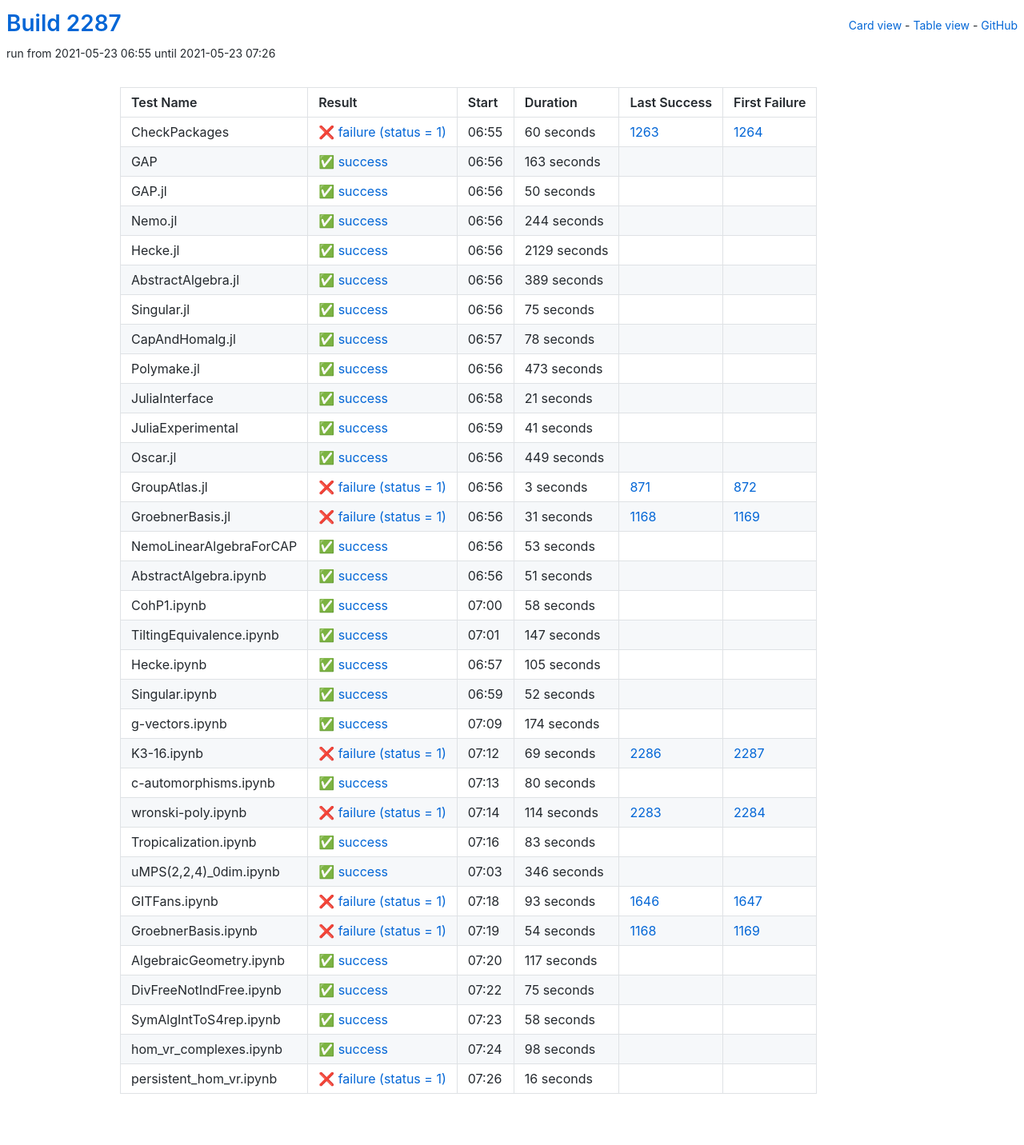
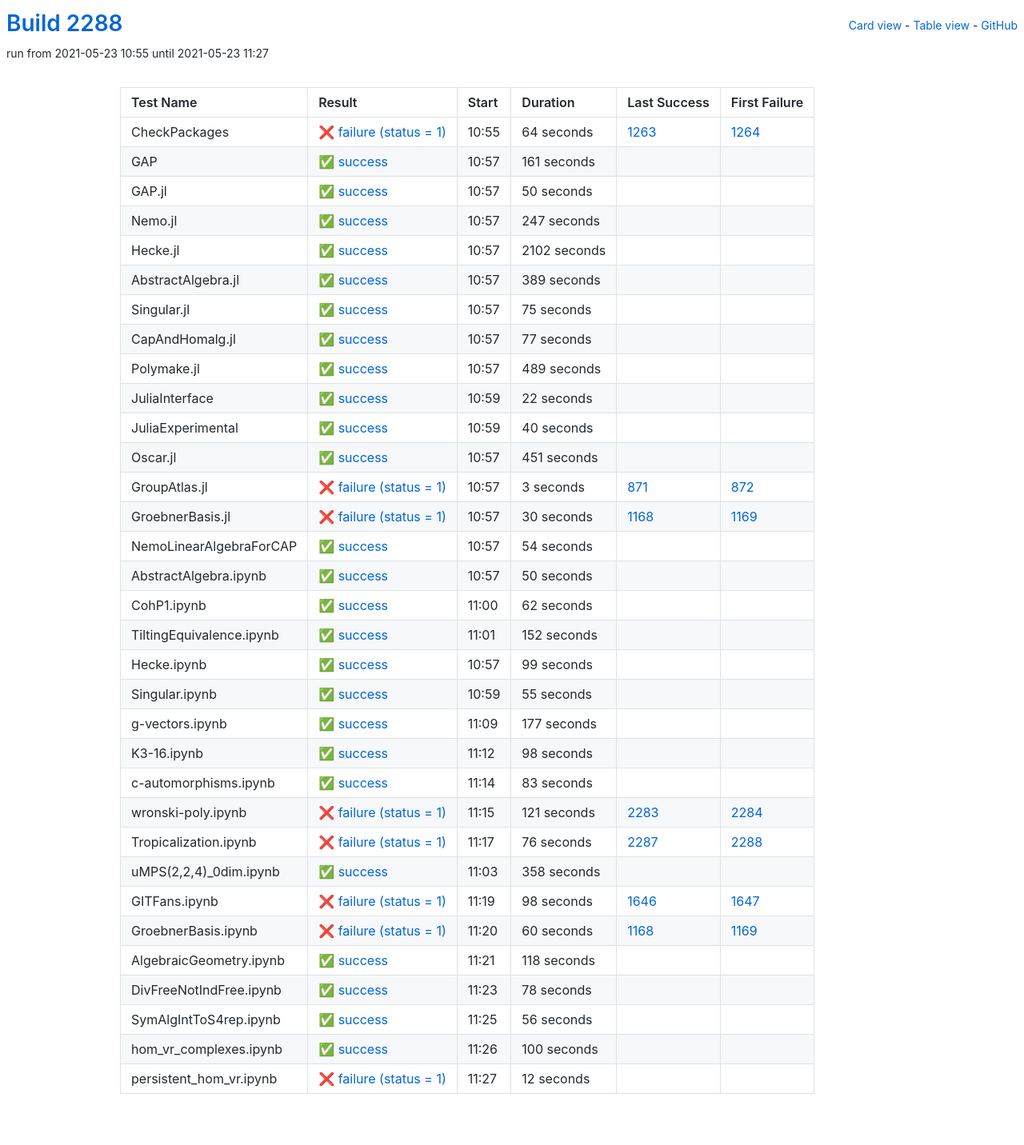
Before and after one commit to oscar-system/oscar-ci-status-stable, a Jekyll site: the page built from table.html, in a window 1280 px wide. Shown: the whole page at 80% size. Built offline with Jekyll 4.4.1, drawn with Linux system fonts in a browser that asks for light colours.

Commit message:
Build #2288

```diff
--- a/_data/ci.yml
+++ b/_data/ci.yml
@@ -1,6 +1,6 @@
 ---
-build: 2287
-build_url: https://oscarci.mathematik.uni-kl.de/job/oscar-stable/2287/
+build: 2288
+build_url: https://oscarci.mathematik.uni-kl.de/job/oscar-stable/2288/
 job: oscar-stable
 organization: oscar-system
 repo: oscar-ci-status-stable
@@ -8,32 +8,32 @@ repourl: https://github.com/oscar-system/oscar-ci-status-stable
 tests:
 - name: CheckPackages
   id: checkpackages
-  log: https://oscarci.mathematik.uni-kl.de/job/oscar-stable/2287/artifact/logs/build-2287/CheckPackages.log
-  start: 2021-05-23 06:55
+  log: https://oscarci.mathematik.uni-kl.de/job/oscar-stable/2288/artifact/logs/build-2288/CheckPackages.log
+  start: 2021-05-23 10:55
   success: false
   exitcode: 1
   status: failure
-  duration: 60
+  duration: 64
   last_success: 1263
   last_success_url: https://oscarci.mathematik.uni-kl.de/job/oscar-stable/1263/
   first_failure: 1264
   first_failure_url: https://oscarci.mathematik.uni-kl.de/job/oscar-stable/1264/
 - name: GAP
   id: gap
-  log: https://oscarci.mathematik.uni-kl.de/job/oscar-stable/2287/artifact/logs/build-2287/GAP.log
-  start: 2021-05-23 06:56
+  log: https://oscarci.mathematik.uni-kl.de/job/oscar-stable/2288/artifact/logs/build-2288/GAP.log
+  start: 2021-05-23 10:57
   success: true
   exitcode: 0
   status: success
-  duration: 163
+  duration: 161
   last_success: false
   last_success_url:
   first_failure: false
   first_failure_url:
 - name: GAP.jl
   id: gap-jl
-  log: https://oscarci.mathematik.uni-kl.de/job/oscar-stable/2287/artifact/logs/build-2287/GAP.jl.log
-  start: 2021-05-23 06:56
+  log: https://oscarci.mathematik.uni-kl.de/job/oscar-stable/2288/artifact/logs/build-2288/GAP.jl.log
+  start: 2021-05-23 10:57
   success: true
   exitcode: 0
   status: success
@@ -44,32 +44,32 @@ tests:
   first_failure_url:
 - name: Nemo.jl
   id: nemo-jl
-  log: https://oscarci.mathematik.uni-kl.de/job/oscar-stable/2287/artifact/logs/build-2287/Nemo.jl.log
-  start: 2021-05-23 06:56
+  log: https://oscarci.mathematik.uni-kl.de/job/oscar-stable/2288/artifact/logs/build-2288/Nemo.jl.log
+  start: 2021-05-23 10:57
   success: true
   exitcode: 0
   status: success
-  duration: 244
+  duration: 247
   last_success: false
   last_success_url:
   first_failure: false
   first_failure_url:
 - name: Hecke.jl
   id: hecke-jl
-  log: https://oscarci.mathematik.uni-kl.de/job/oscar-stable/2287/artifact/logs/build-2287/Hecke.jl.log
-  start: 2021-05-23 06:56
+  log: https://oscarci.mathematik.uni-kl.de/job/oscar-stable/2288/artifact/logs/build-2288/Hecke.jl.log
+  start: 2021-05-23 10:57
   success: true
   exitcode: 0
   status: success
-  duration: 2129
+  duration: 2102
   last_success: false
   last_success_url:
   first_failure: false
   first_failure_url:
 - name: AbstractAlgebra.jl
   id: abstractalgebra-jl
-  log: https://oscarci.mathematik.uni-kl.de/job/oscar-stable/2287/artifact/logs/build-2287/AbstractAlgebra.jl.log
-  start: 2021-05-23 06:56
+  log: https://oscarci.mathematik.uni-kl.de/job/oscar-stable/2288/artifact/logs/build-2288/AbstractAlgebra.jl.log
+  start: 2021-05-23 10:57
   success: true
   exitcode: 0
   status: success
@@ -80,8 +80,8 @@ tests:
   first_failure_url:
 - name: Singular.jl
   id: singular-jl
-  log: https://oscarci.mathematik.uni-kl.de/job/oscar-stable/2287/artifact/logs/build-2287/Singular.jl.log
-  start: 2021-05-23 06:56
+  log: https://oscarci.mathematik.uni-kl.de/job/oscar-stable/2288/artifact/logs/build-2288/Singular.jl.log
+  start: 2021-05-23 10:57
   success: true
   exitcode: 0
   status: success
@@ -92,68 +92,68 @@ tests:
   first_failure_url:
 - name: CapAndHomalg.jl
   id: capandhomalg-jl
-  log: https://oscarci.mathematik.uni-kl.de/job/oscar-stable/2287/artifact/logs/build-2287/CapAndHomalg.jl.log
-  start: 2021-05-23 06:57
+  log: https://oscarci.mathematik.uni-kl.de/job/oscar-stable/2288/artifact/logs/build-2288/CapAndHomalg.jl.log
+  start: 2021-05-23 10:57
   success: true
   exitcode: 0
   status: success
-  duration: 78
+  duration: 77
   last_success: false
   last_success_url:
   first_failure: false
   first_failure_url:
 - name: Polymake.jl
   id: polymake-jl
-  log: https://oscarci.mathematik.uni-kl.de/job/oscar-stable/2287/artifact/logs/build-2287/Polymake.jl.log
-  start: 2021-05-23 06:56
+  log: https://oscarci.mathematik.uni-kl.de/job/oscar-stable/2288/artifact/logs/build-2288/Polymake.jl.log
+  start: 2021-05-23 10:57
   success: true
   exitcode: 0
   status: success
-  duration: 473
+  duration: 489
   last_success: false
   last_success_url:
   first_failure: false
   first_failure_url:
 - name: JuliaInterface
   id: juliainterface
-  log: https://oscarci.mathematik.uni-kl.de/job/oscar-stable/2287/artifact/logs/build-2287/JuliaInterface.log
-  start: 2021-05-23 06:58
+  log: https://oscarci.mathematik.uni-kl.de/job/oscar-stable/2288/artifact/logs/build-2288/JuliaInterface.log
+  start: 2021-05-23 10:59
   success: true
   exitcode: 0
   status: success
-  duration: 21
+  duration: 22
   last_success: false
   last_success_url:
   first_failure: false
   first_failure_url:
 - name: JuliaExperimental
   id: juliaexperimental
-  log: https://oscarci.mathematik.uni-kl.de/job/oscar-stable/2287/artifact/logs/build-2287/JuliaExperimental.log
-  start: 2021-05-23 06:59
+  log: https://oscarci.mathematik.uni-kl.de/job/oscar-stable/2288/artifact/logs/build-2288/JuliaExperimental.log
+  start: 2021-05-23 10:59
   success: true
   exitcode: 0
   status: success
-  duration: 41
+  duration: 40
   last_success: false
   last_success_url:
   first_failure: false
   first_failure_url:
 - name: Oscar.jl
   id: oscar-jl
-  log: https://oscarci.mathematik.uni-kl.de/job/oscar-stable/2287/artifact/logs/build-2287/Oscar.jl.log
-  start: 2021-05-23 06:56
+  log: https://oscarci.mathematik.uni-kl.de/job/oscar-stable/2288/artifact/logs/build-2288/Oscar.jl.log
+  start: 2021-05-23 10:57
   success: true
   exitcode: 0
   status: success
-  duration: 449
+  duration: 451
   last_success: false
   last_success_url:
   first_failure: false
   first_failure_url:
 - name: GroupAtlas.jl
   id: groupatlas-jl
-  log: https://oscarci.mathematik.uni-kl.de/job/oscar-stable/2287/artifact/logs/build-2287/GroupAtlas.jl.log
-  start: 2021-05-23 06:56
+  log: https://oscarci.mathematik.uni-kl.de/job/oscar-stable/2288/artifact/logs/build-2288/GroupAtlas.jl.log
+  start: 2021-05-23 10:57
   success: false
   exitcode: 1
   status: failure
@@ -164,140 +164,116 @@ tests:
   first_failure_url: https://oscarci.mathematik.uni-kl.de/job/oscar-stable/872/
 - name: GroebnerBasis.jl
   id: groebnerbasis-jl
-  log: https://oscarci.mathematik.uni-kl.de/job/oscar-stable/2287/artifact/logs/build-2287/GroebnerBasis.jl.log
-  start: 2021-05-23 06:56
+  log: https://oscarci.mathematik.uni-kl.de/job/oscar-stable/2288/artifact/logs/build-2288/GroebnerBasis.jl.log
+  start: 2021-05-23 10:57
   success: false
   exitcode: 1
   status: failure
-  duration: 31
+  duration: 30
   last_success: 1168
   last_success_url: https://oscarci.mathematik.uni-kl.de/job/oscar-stable/1168/
   first_failure: 1169
   first_failure_url: https://oscarci.mathematik.uni-kl.de/job/oscar-stable/1169/
 - name: NemoLinearAlgebraForCAP
   id: nemolinearalgebraforcap
-  log: https://oscarci.mathematik.uni-kl.de/job/oscar-stable/2287/artifact/logs/build-2287/NemoLinearAlgebraForCAP.log
-  start: 2021-05-23 06:56
+  log: https://oscarci.mathematik.uni-kl.de/job/oscar-stable/2288/artifact/logs/build-2288/NemoLinearAlgebraForCAP.log
+  start: 2021-05-23 10:57
   success: true
   exitcode: 0
   status: success
-  duration: 53
+  duration: 54
   last_success: false
   last_success_url:
   first_failure: false
   first_failure_url:
 - name: AbstractAlgebra.ipynb
   id: abstractalgebra-ipynb
-  log: https://oscarci.mathematik.uni-kl.de/job/oscar-stable/2287/artifact/logs/build-2287/AbstractAlgebra.ipynb.log
-  start: 2021-05-23 06:56
+  log: https://oscarci.mathematik.uni-kl.de/job/oscar-stable/2288/artifact/logs/build-2288/AbstractAlgebra.ipynb.log
+  start: 2021-05-23 10:57
   success: true
   exitcode: 0
   status: success
-  duration: 51
+  duration: 50
   last_success: false
   last_success_url:
   first_failure: false
   first_failure_url:
 - name: CohP1.ipynb
   id: cohp1-ipynb
-  log: https://oscarci.mathematik.uni-kl.de/job/oscar-stable/2287/artifact/logs/build-2287/CohP1.ipynb.log
-  start: 2021-05-23 07:00
+  log: https://oscarci.mathematik.uni-kl.de/job/oscar-stable/2288/artifact/logs/build-2288/CohP1.ipynb.log
+  start: 2021-05-23 11:00
   success: true
   exitcode: 0
   status: success
-  duration: 58
+  duration: 62
   last_success: false
   last_success_url:
   first_failure: false
   first_failure_url:
 - name: TiltingEquivalence.ipynb
   id: tiltingequivalence-ipynb
-  log: https://oscarci.mathematik.uni-kl.de/job/oscar-stable/2287/artifact/logs/build-2287/TiltingEquivalence.ipynb.log
-  start: 2021-05-23 07:01
+  log: https://oscarci.mathematik.uni-kl.de/job/oscar-stable/2288/artifact/logs/build-2288/TiltingEquivalence.ipynb.log
+  start: 2021-05-23 11:01
   success: true
   exitcode: 0
   status: success
-  duration: 147
+  duration: 152
   last_success: false
   last_success_url:
   first_failure: false
   first_failure_url:
 - name: Hecke.ipynb
   id: hecke-ipynb
-  log: https://oscarci.mathematik.uni-kl.de/job/oscar-stable/2287/artifact/logs/build-2287/Hecke.ipynb.log
-  start: 2021-05-23 06:57
+  log: https://oscarci.mathematik.uni-kl.de/job/oscar-stable/2288/artifact/logs/build-2288/Hecke.ipynb.log
+  start: 2021-05-23 10:57
   success: true
   exitcode: 0
   status: success
-  duration: 105
+  duration: 99
   last_success: false
   last_success_url:
   first_failure: false
   first_failure_url:
 - name: Singular.ipynb
   id: singular-ipynb
-  log: https://oscarci.mathematik.uni-kl.de/job/oscar-stable/2287/artifact/logs/build-2287/Singular.ipynb.log
-  start: 2021-05-23 06:59
+  log: https://oscarci.mathematik.uni-kl.de/job/oscar-stable/2288/artifact/logs/build-2288/Singular.ipynb.log
+  start: 2021-05-23 10:59
   success: true
   exitcode: 0
   status: success
-  duration: 52
+  duration: 55
   last_success: false
   last_success_url:
   first_failure: false
   first_failure_url:
 - name: g-vectors.ipynb
   id: g-vectors-ipynb
-  log: https://oscarci.mathematik.uni-kl.de/job/oscar-stable/2287/artifact/logs/build-2287/g-vectors.ipynb.log
-  start: 2021-05-23 07:09
+  log: https://oscarci.mathematik.uni-kl.de/job/oscar-stable/2288/artifact/logs/build-2288/g-vectors.ipynb.log
+  start: 2021-05-23 11:09
   success: true
   exitcode: 0
   status: success
-  duration: 174
+  duration: 177
   last_success: false
   last_success_url:
   first_failure: false
   first_failure_url:
 - name: K3-16.ipynb
   id: k3-16-ipynb
-  log: https://oscarci.mathematik.uni-kl.de/job/oscar-stable/2287/artifact/logs/build-2287/K3-16.ipynb.log
-  start: 2021-05-23 07:12
-  success: false
-  exitcode: 1
-  status: failure
-  duration: 69
-  last_success: 2286
-  last_success_url: https://oscarci.mathematik.uni-kl.de/job/oscar-stable/2286/
-  first_failure: 2287
-  first_failure_url: https://oscarci.mathematik.uni-kl.de/job/oscar-stable/2287/
-- name: c-automorphisms.ipynb
-  id: c-automorphisms-ipynb
-  log: https://oscarci.mathematik.uni-kl.de/job/oscar-stable/2287/artifact/logs/build-2287/c-automorphisms.ipynb.log
-  start: 2021-05-23 07:13
+  log: https://oscarci.mathematik.uni-kl.de/job/oscar-stable/2288/artifact/logs/build-2288/K3-16.ipynb.log
+  start: 2021-05-23 11:12
   success: true
   exitcode: 0
   status: success
-  duration: 80
+  duration: 98
   last_success: false
   last_success_url:
   first_failure: false
   first_failure_url:
-- name: wronski-poly.ipynb
-  id: wronski-poly-ipynb
-  log: https://oscarci.mathematik.uni-kl.de/job/oscar-stable/2287/artifact/logs/build-2287/wronski-poly.ipynb.log
-  start: 2021-05-23 07:14
-  success: false
-  exitcode: 1
-  status: failure
-  duration: 114
-  last_success: 2283
-  last_success_url: https://oscarci.mathematik.uni-kl.de/job/oscar-stable/2283/
-  first_failure: 2284
-  first_failure_url: https://oscarci.mathematik.uni-kl.de/job/oscar-stable/2284/
-- name: Tropicalization.ipynb
-  id: tropicalization-ipynb
-  log: https://oscarci.mathematik.uni-kl.de/job/oscar-stable/2287/artifact/logs/build-2287/Tropicalization.ipynb.log
-  start: 2021-05-23 07:16
+- name: c-automorphisms.ipynb
+  id: c-automorphisms-ipynb
+  log: https://oscarci.mathematik.uni-kl.de/job/oscar-stable/2288/artifact/logs/build-2288/c-automorphisms.ipynb.log
+  start: 2021-05-23 11:14
   success: true
   exitcode: 0
   status: success
@@ -306,98 +282,122 @@ tests:
   last_success_url:
   first_failure: false
   first_failure_url:
+- name: wronski-poly.ipynb
+  id: wronski-poly-ipynb
+  log: https://oscarci.mathematik.uni-kl.de/job/oscar-stable/2288/artifact/logs/build-2288/wronski-poly.ipynb.log
+  start: 2021-05-23 11:15
+  success: false
+  exitcode: 1
+  status: failure
+  duration: 121
+  last_success: 2283
+  last_success_url: https://oscarci.mathematik.uni-kl.de/job/oscar-stable/2283/
+  first_failure: 2284
+  first_failure_url: https://oscarci.mathematik.uni-kl.de/job/oscar-stable/2284/
+- name: Tropicalization.ipynb
+  id: tropicalization-ipynb
+  log: https://oscarci.mathematik.uni-kl.de/job/oscar-stable/2288/artifact/logs/build-2288/Tropicalization.ipynb.log
+  start: 2021-05-23 11:17
+  success: false
+  exitcode: 1
+  status: failure
+  duration: 76
+  last_success: 2287
+  last_success_url: https://oscarci.mathematik.uni-kl.de/job/oscar-stable/2287/
+  first_failure: 2288
+  first_failure_url: https://oscarci.mathematik.uni-kl.de/job/oscar-stable/2288/
 - name: uMPS(2,2,4)_0dim.ipynb
   id: umps-2-2-4-0dim-ipynb
-  log: https://oscarci.mathematik.uni-kl.de/job/oscar-stable/2287/artifact/logs/build-2287/uMPS-2-2-4-_0dim.ipynb.log
-  start: 2021-05-23 07:03
+  log: https://oscarci.mathematik.uni-kl.de/job/oscar-stable/2288/artifact/logs/build-2288/uMPS-2-2-4-_0dim.ipynb.log
+  start: 2021-05-23 11:03
   success: true
   exitcode: 0
   status: success
-  duration: 346
+  duration: 358
   last_success: false
   last_success_url:
   first_failure: false
   first_failure_url:
 - name: GITFans.ipynb
   id: gitfans-ipynb
-  log: https://oscarci.mathematik.uni-kl.de/job/oscar-stable/2287/artifact/logs/build-2287/GITFans.ipynb.log
-  start: 2021-05-23 07:18
+  log: https://oscarci.mathematik.uni-kl.de/job/oscar-stable/2288/artifact/logs/build-2288/GITFans.ipynb.log
+  start: 2021-05-23 11:19
   success: false
   exitcode: 1
   status: failure
-  duration: 93
+  duration: 98
   last_success: 1646
   last_success_url: https://oscarci.mathematik.uni-kl.de/job/oscar-stable/1646/
   first_failure: 1647
   first_failure_url: https://oscarci.mathematik.uni-kl.de/job/oscar-stable/1647/
 - name: GroebnerBasis.ipynb
   id: groebnerbasis-ipynb
-  log: https://oscarci.mathematik.uni-kl.de/job/oscar-stable/2287/artifact/logs/build-2287/GroebnerBasis.ipynb.log
-  start: 2021-05-23 07:19
+  log: https://oscarci.mathematik.uni-kl.de/job/oscar-stable/2288/artifact/logs/build-2288/GroebnerBasis.ipynb.log
+  start: 2021-05-23 11:20
   success: false
   exitcode: 1
   status: failure
-  duration: 54
+  duration: 60
   last_success: 1168
   last_success_url: https://oscarci.mathematik.uni-kl.de/job/oscar-stable/1168/
   first_failure: 1169
   first_failure_url: https://oscarci.mathematik.uni-kl.de/job/oscar-stable/1169/
 - name: AlgebraicGeometry.ipynb
   id: algebraicgeometry-ipynb
-  log: https://oscarci.mathematik.uni-kl.de/job/oscar-stable/2287/artifact/logs/build-2287/AlgebraicGeometry.ipynb.log
-  start: 2021-05-23 07:20
+  log: https://oscarci.mathematik.uni-kl.de/job/oscar-stable/2288/artifact/logs/build-2288/AlgebraicGeometry.ipynb.log
+  start: 2021-05-23 11:21
   success: true
   exitcode: 0
   status: success
-  duration: 117
+  duration: 118
   last_success: false
   last_success_url:
   first_failure: false
   first_failure_url:
 - name: DivFreeNotIndFree.ipynb
   id: divfreenotindfree-ipynb
-  log: https://oscarci.mathematik.uni-kl.de/job/oscar-stable/2287/artifact/logs/build-2287/DivFreeNotIndFree.ipynb.log
-  start: 2021-05-23 07:22
+  log: https://oscarci.mathematik.uni-kl.de/job/oscar-stable/2288/artifact/logs/build-2288/DivFreeNotIndFree.ipynb.log
+  start: 2021-05-23 11:23
   success: true
   exitcode: 0
   status: success
-  duration: 75
+  duration: 78
   last_success: false
   last_success_url:
   first_failure: false
   first_failure_url:
 - name: SymAlgIntToS4rep.ipynb
   id: symalginttos4rep-ipynb
-  log: https://oscarci.mathematik.uni-kl.de/job/oscar-stable/2287/artifact/logs/build-2287/SymAlgIntToS4rep.ipynb.log
-  start: 2021-05-23 07:23
+  log: https://oscarci.mathematik.uni-kl.de/job/oscar-stable/2288/artifact/logs/build-2288/SymAlgIntToS4rep.ipynb.log
+  start: 2021-05-23 11:25
   success: true
   exitcode: 0
   status: success
-  duration: 58
+  duration: 56
   last_success: false
   last_success_url:
   first_failure: false
   first_failure_url:
 - name: hom_vr_complexes.ipynb
   id: hom-vr-complexes-ipynb
-  log: https://oscarci.mathematik.uni-kl.de/job/oscar-stable/2287/artifact/logs/build-2287/hom_vr_complexes.ipynb.log
-  start: 2021-05-23 07:24
+  log: https://oscarci.mathematik.uni-kl.de/job/oscar-stable/2288/artifact/logs/build-2288/hom_vr_complexes.ipynb.log
+  start: 2021-05-23 11:26
   success: true
   exitcode: 0
   status: success
-  duration: 98
+  duration: 100
   last_success: false
   last_success_url:
   first_failure: false
   first_failure_url:
 - name: persistent_hom_vr.ipynb
   id: persistent-hom-vr-ipynb
-  log: https://oscarci.mathematik.uni-kl.de/job/oscar-stable/2287/artifact/logs/build-2287/persistent_hom_vr.ipynb.log
-  start: 2021-05-23 07:26
+  log: https://oscarci.mathematik.uni-kl.de/job/oscar-stable/2288/artifact/logs/build-2288/persistent_hom_vr.ipynb.log
+  start: 2021-05-23 11:27
   success: false
   exitcode: 1
   status: failure
-  duration: 16
+  duration: 12
   last_success: false
   last_success_url:
   first_failure: false
```
Also changed, not shown: README.md.
